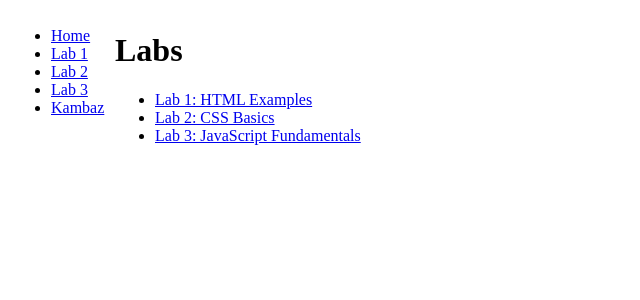
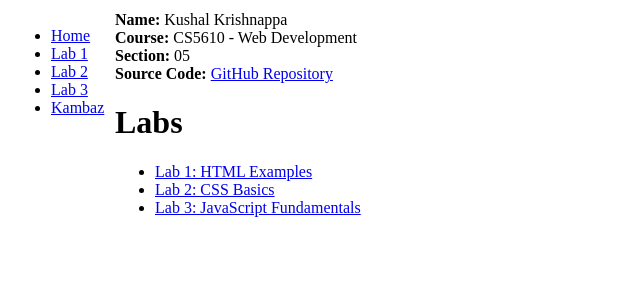
Before and after one commit to kushalkrishnappa/kambaz, a Next.js app: page /Labs in a window 1280 px wide. Shown: the top 300 px of the page, without its empty margins (0-640 px from the left). Built offline with nearby package versions, Linux system fonts and the light colour scheme.

Commit message:
Added name and repo details

```diff
--- a/app/Labs/page.tsx
+++ b/app/Labs/page.tsx
@@ -2,20 +2,33 @@ import Link from "next/link";
 export default function Labs() {
   return (
     <div id="wd-labs">
+      <strong>Name: </strong> Kushal Krishnappa
+      <br />
+      <strong>Course: </strong> CS5610 - Web Development
+      <br />
+      <strong>Section: </strong> 05
+      <br />
+      <strong>Source Code: </strong>
+      <a href="https://github.com/kushalkrishnappa/kambaz">GitHub Repository</a>
+      <br />
       <h1>Labs</h1>
       <ul>
         <li>
           <Link href="/Labs/Lab1" id="wd-lab1-link">
-           Lab 1: HTML Examples </Link>
+            Lab 1: HTML Examples
+          </Link>
         </li>
         <li>
           <Link href="/Labs/Lab2" id="wd-lab2-link">
-           Lab 2: CSS Basics </Link>
+            Lab 2: CSS Basics
+          </Link>
         </li>
         <li>
           <Link href="/Labs/Lab3" id="wd-lab3-link">
-           Lab 3: JavaScript Fundamentals </Link>
+            Lab 3: JavaScript Fundamentals
+          </Link>
         </li>
       </ul>
     </div>
-);}
+  );
+}
```
Lines whose indentation alone changed are shown as unchanged.
